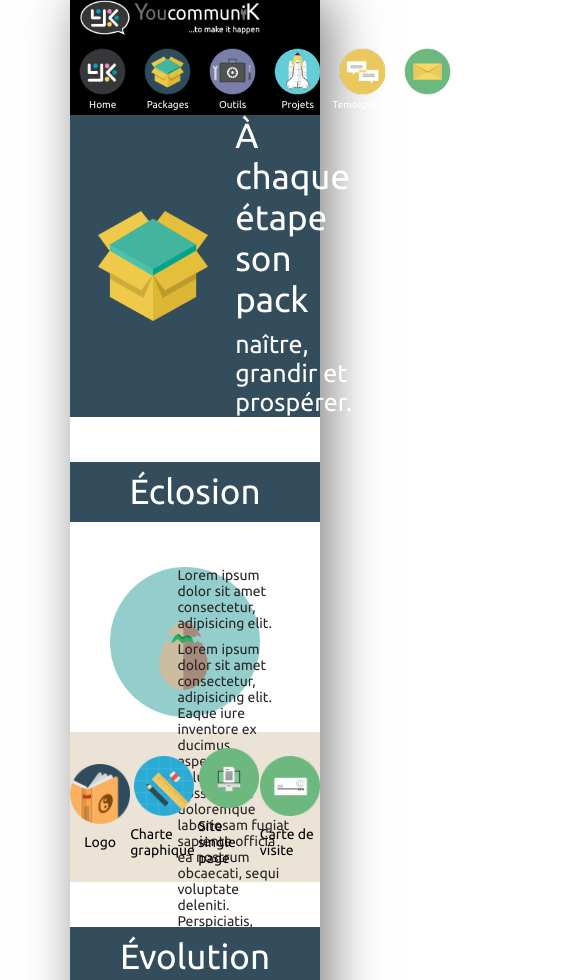
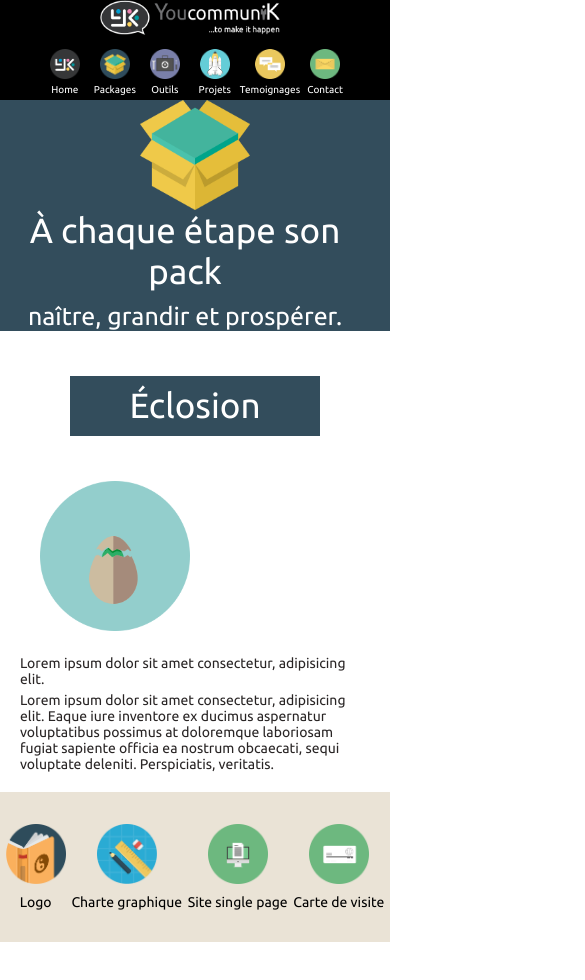
Before and after one commit to SamyPu/youcommunik, a plain HTML site: page index.html in a window 390 px wide. Shown: the top 980 px of the page, 585 px wide, since content can reach past the window. Drawn offline with Linux system fonts and the light colour scheme.

Commit message:
responsive gsm

```diff
--- a/index.html
+++ b/index.html
@@ -50,7 +50,7 @@
         </nav>
         <div class="after-nav">
             <div class="after-nav-brand">
-                <img src="/public/img/packages.png" alt="">
+                <img src="./public/img/packages.png" alt="">
             </div>
             <div class="after-nav-title">
                 <h1>À chaque étape son pack</h1>
@@ -114,13 +114,13 @@
             </div>
 
             <div class="paragraphe-section">
-                <div>
+
                     <p>Lorem ipsum dolor sit amet consectetur, adipisicing elit.Lorem ipsum dolor sit amet consectetur,
                         adipisicing elit. Eaque iure inventore ex ducimus aspernatur voluptatibus.</p>
 
                     <p>Lorem ipsum dolor sit amet consectetur, adipisicing elit. Eaque iure inventore ex ducimus
                         aspernatur voluptatibus possimus at doloremque laboriosam.</p>
-                </div>
+
             </div>
         </div>
         <div class="bottom-section">
--- a/public/css/style.css
+++ b/public/css/style.css
@@ -42,7 +42,8 @@ nav {
     padding: 0px;
 }
 .nav-bar ul li img {
-    transform: scale(0.7);
+    width: 40px;
+    margin: 10px 10px;
 }
 .nav-bar ul li {
     display: flex;
@@ -125,7 +126,7 @@ h2 {
 }
 .middle-section {                      /* MIDDLE */
     display: flex;
-    height: 165px;
+    min-height: 165px;
 }
 .middle-section p {
     margin-bottom: 10px;
@@ -140,7 +141,7 @@ h2 {
 }
 .image-section img{
     width: 150px;
-    height: 150px;
+    min-height: 150px;
     margin-left: 40px;
 }
 .paragraphe-section {
@@ -165,6 +166,7 @@ h2 {
     font-family: 'Ubuntu', sans-serif;
     font-weight: normal;
     margin-top: 10px;
+    text-align: center;
 }
 .bottom-section img {
     width: 60px;
@@ -211,3 +213,44 @@ footer > p {
     margin-right: 10px;
     margin-bottom: 20px;
 }
+
+@media (max-width: 576px) {
+    html, body {
+        margin-left: 0;
+        margin-right: 0;
+    }
+    footer {
+        display: flex;
+        flex-direction: column;
+    }
+    .packs {
+        display: flex;
+        margin: auto;
+    }
+    .nav-bar ul li img {
+        width: 30px;
+    }
+    nav {
+        display: flex;
+        flex-direction: column;
+        align-items: center;
+    }
+    .after-nav {
+        display: flex;
+        flex-direction: column;
+    }
+    .after-nav p, .after-nav h1 {
+        text-align: center;
+    }
+    .middle-section {
+        display: flex;
+        flex-direction: column;
+    }
+    .paragraphe-section {
+        width: auto;
+        margin: 15px 0px;
+    }
+    .middle-section p {
+        margin: 5px 20px;
+    }
+}
```
